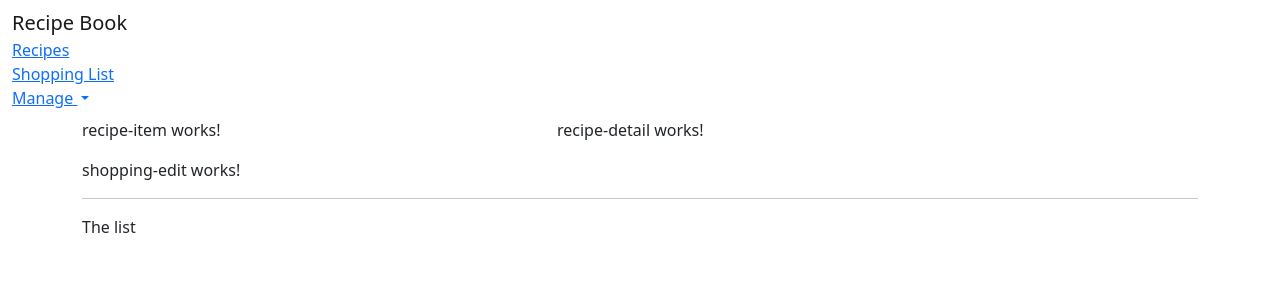
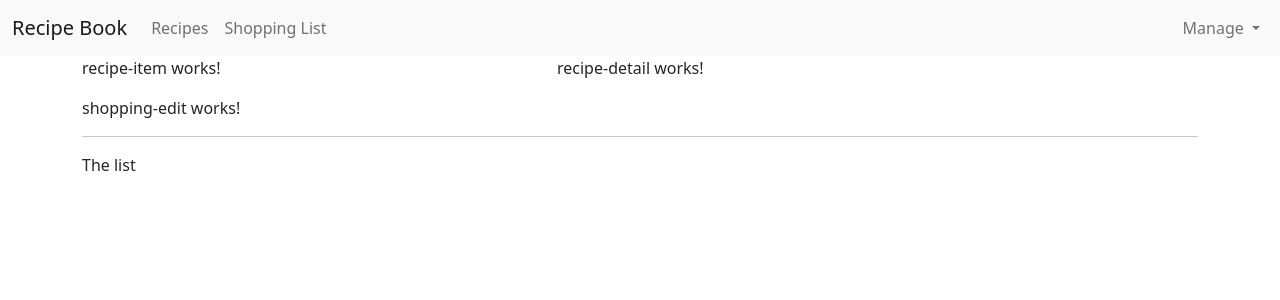
Before and after one commit to AhmadrezaMozaffary/first-angular-app, an Angular app: page / in a window 1280 px wide. Shown: the top 300 px of the page. Built offline with nearby package versions, Linux system fonts and the light colour scheme.

Commit message:
Bootstrap styling Fixed

```diff
--- a/src/app/header/header.component.html
+++ b/src/app/header/header.component.html
@@ -1,19 +1,19 @@
-<nav class="navbar navbar-default">
+<nav class="navbar navbar-expand-lg navbar-light bg-light">
   <div class="container-fluid">
     <div class="navbar-header">
-      <a href="#" class="navbar-brand">Recipe Book</a>
+      <a href="#" class="navbar-brand mb-0 h1">Recipe Book</a>
     </div>
-    <div class="collapse show navbar-collapse">
-      <ul class="nav navbar-nav">
-        <li><a href="#">Recipes</a></li>
-        <li><a href="#">Shopping List</a></li>
+    <div class="collapse navbar-collapse d-flex-lg justify-content-lg-between">
+      <ul class="navbar-nav">
+        <li class="nav-item"><a href="#" class="nav-link">Recipes</a></li>
+        <li class="nav-item"><a href="#" class="nav-link">Shopping List</a></li>
       </ul>
-      <ul class="nav navbar-nav navbar-right">
-        <li class="dropdown">
-          <a href="#" class="dropdown-toggle" role="button">Manage <span class="caret"></span></a>
+      <ul class="nav navbar-nav my-2 my-lg-0">
+        <li class="nav-item dropdown">
+          <a href="#" class="nav-link dropdown-toggle" role="button">Manage </a>
           <ul class="dropdown-menu">
-            <li><a href="#">Save Data</a></li>
-            <li><a href="#">Fetch Data</a></li>
+            <li class="dropdown-item"><a href="#">Save Data</a></li>
+            <li class="dropdown-item"><a href="#">Fetch Data</a></li>
           </ul>
         </li>
       </ul>
```
